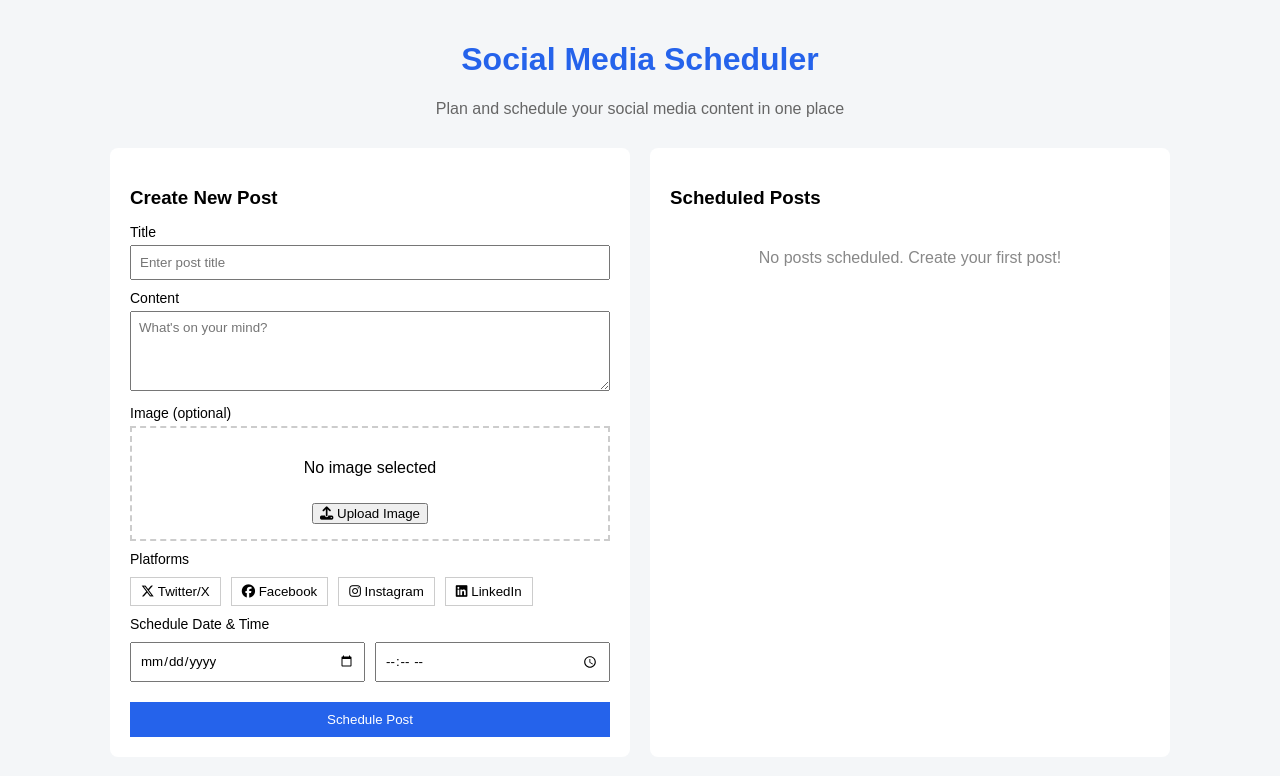
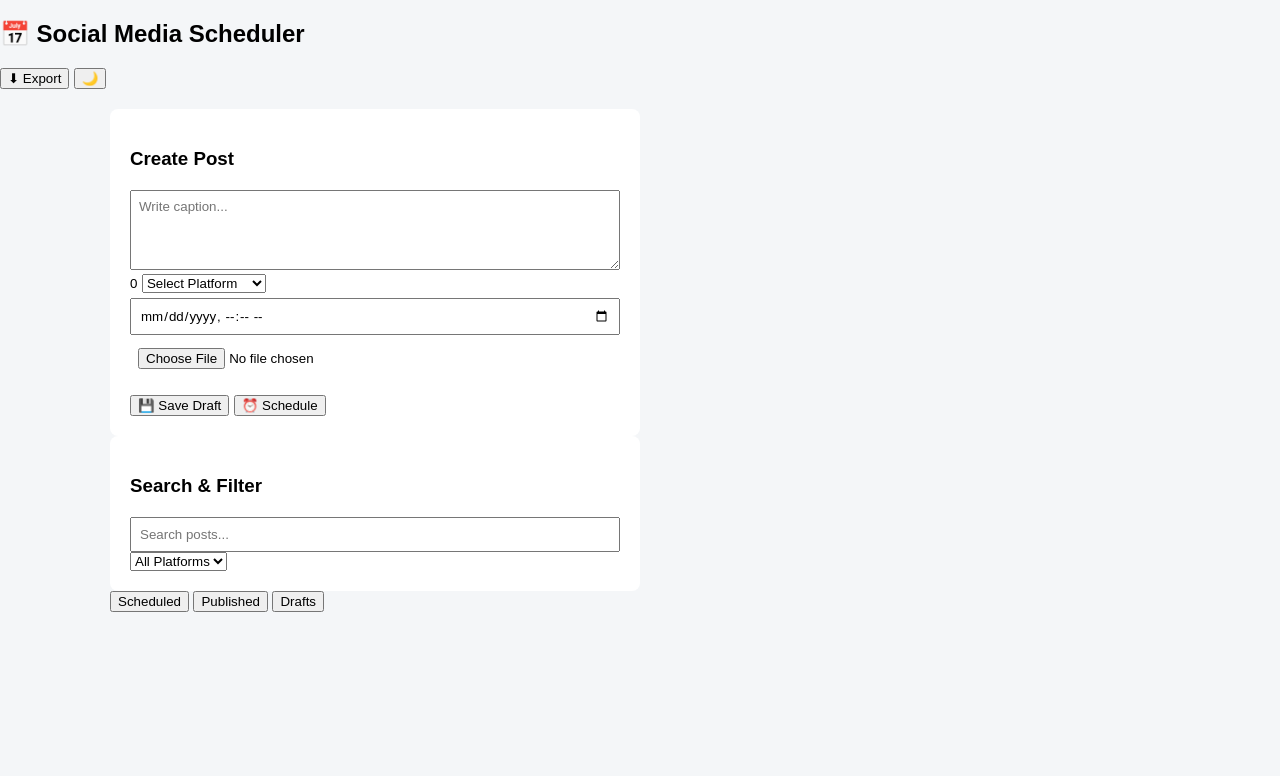
Before and after one commit to shivangisharma2151-ship-it/social-media-scheduler, a plain HTML site: page index.html in a window 1280 px wide. Drawn offline with Linux system fonts and the light colour scheme.

Commit message:
Update index.html

```diff
--- a/index.html
+++ b/index.html
@@ -1,65 +1,75 @@
- <!DOCTYPE html>
+   <!DOCTYPE html>
 <html lang="en">
 <head>
   <meta charset="UTF-8">
   <title>Social Media Scheduler</title>
-  <meta name="viewport" content="width=device-width, initial-scale=1.0">
-
-  <!-- Font Awesome -->
-  <link
-    rel="stylesheet"
-    href="https://cdnjs.cloudflare.com/ajax/libs/font-awesome/6.5.1/css/all.min.css"
-  />
-
   <link rel="stylesheet" href="style.css">
 </head>
 <body>
 
-  <div class="container">
-    <h1 class="title">Social Media Scheduler</h1>
-    <p class="subtitle">Plan and schedule your social media content in one place</p>
+<header class="header">
+  <h2>📅 Social Media Scheduler</h2>
+  <div class="header-actions">
+    <button id="exportBtn">⬇ Export</button>
+    <button id="darkToggle">🌙</button>
+  </div>
+</header>
 
-    <div class="main">
-      <!-- Create Post -->
-      <div class="card">
-        <h3>Create New Post</h3>
+<main class="container">
 
-        <label>Title</label>
-        <input type="text" placeholder="Enter post title">
+  <!-- CREATE POST -->
+  <section class="card">
+    <h3>Create Post</h3>
 
-        <label>Content</label>
-        <textarea placeholder="What's on your mind?"></textarea>
+    <textarea id="caption" placeholder="Write caption..."></textarea>
+    <small id="charCount">0</small>
 
-        <label>Image (optional)</label>
-        <div class="image-box">
-          <p>No image selected</p>
-          <button><i class="fa-solid fa-upload"></i> Upload Image</button>
-        </div>
+    <select id="platform">
+      <option value="">Select Platform</option>
+      <option value="Instagram">Instagram (2200)</option>
+      <option value="Twitter">Twitter (280)</option>
+      <option value="LinkedIn">LinkedIn (1300)</option>
+    </select>
 
-        <label>Platforms</label>
-        <div class="platforms">
-          <button><i class="fa-brands fa-x-twitter"></i> Twitter/X</button>
-          <button><i class="fa-brands fa-facebook"></i> Facebook</button>
-          <button><i class="fa-brands fa-instagram"></i> Instagram</button>
-          <button><i class="fa-brands fa-linkedin"></i> LinkedIn</button>
-        </div>
+    <input type="datetime-local" id="scheduleTime">
 
-        <label>Schedule Date & Time</label>
-        <div class="datetime">
-          <input type="date">
-          <input type="time">
-        </div>
+    <input type="file" id="imageInput" accept="image/*">
+    <img id="preview">
 
-        <button class="schedule-btn">Schedule Post</button>
-      </div>
+    <div class="btn-group">
+      <button id="draftBtn">💾 Save Draft</button>
+      <button id="addPostBtn">⏰ Schedule</button>
+    </div>
+  </section>
 
-      <!-- Scheduled Posts -->
-      <div class="card">
-        <h3>Scheduled Posts</h3>
-        <p class="empty">No posts scheduled. Create your first post!</p>
-      </div>
-    </div>
-  </div>
+  <!-- FILTERS -->
+  <section class="card">
+    <h3>Search & Filter</h3>
 
+    <input type="text" id="search" placeholder="Search posts...">
+
+    <select id="filterPlatform">
+      <option value="">All Platforms</option>
+      <option value="Instagram">Instagram</option>
+      <option value="Twitter">Twitter</option>
+      <option value="LinkedIn">LinkedIn</option>
+    </select>
+  </section>
+
+  <!-- TABS -->
+  <section class="tabs">
+    <button class="tab active" data-status="Scheduled">Scheduled</button>
+    <button class="tab" data-status="Published">Published</button>
+    <button class="tab" data-status="Draft">Drafts</button>
+  </section>
+
+  <!-- POSTS -->
+  <ul id="postList"></ul>
+
+</main>
+
+<div id="toast"></div>
+
+<script src="script.js"></script>
 </body>
 </html>
```
